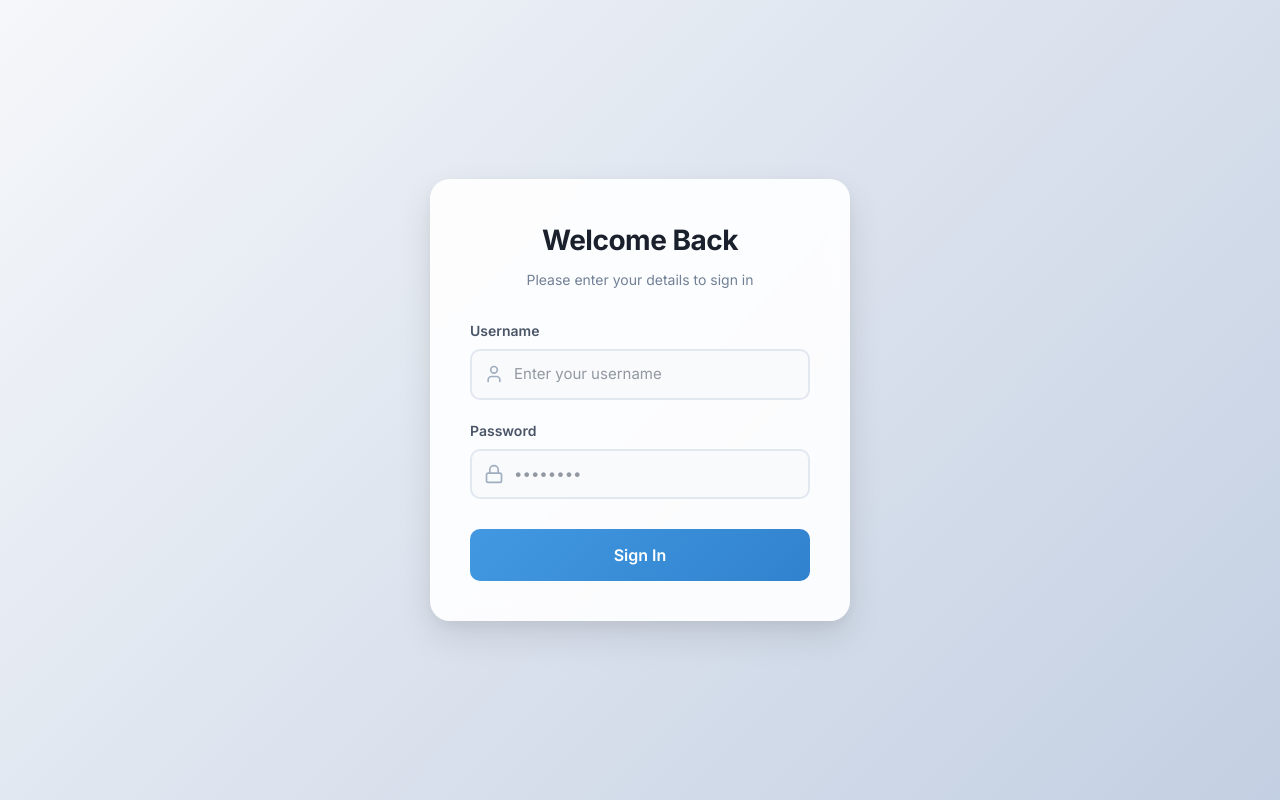
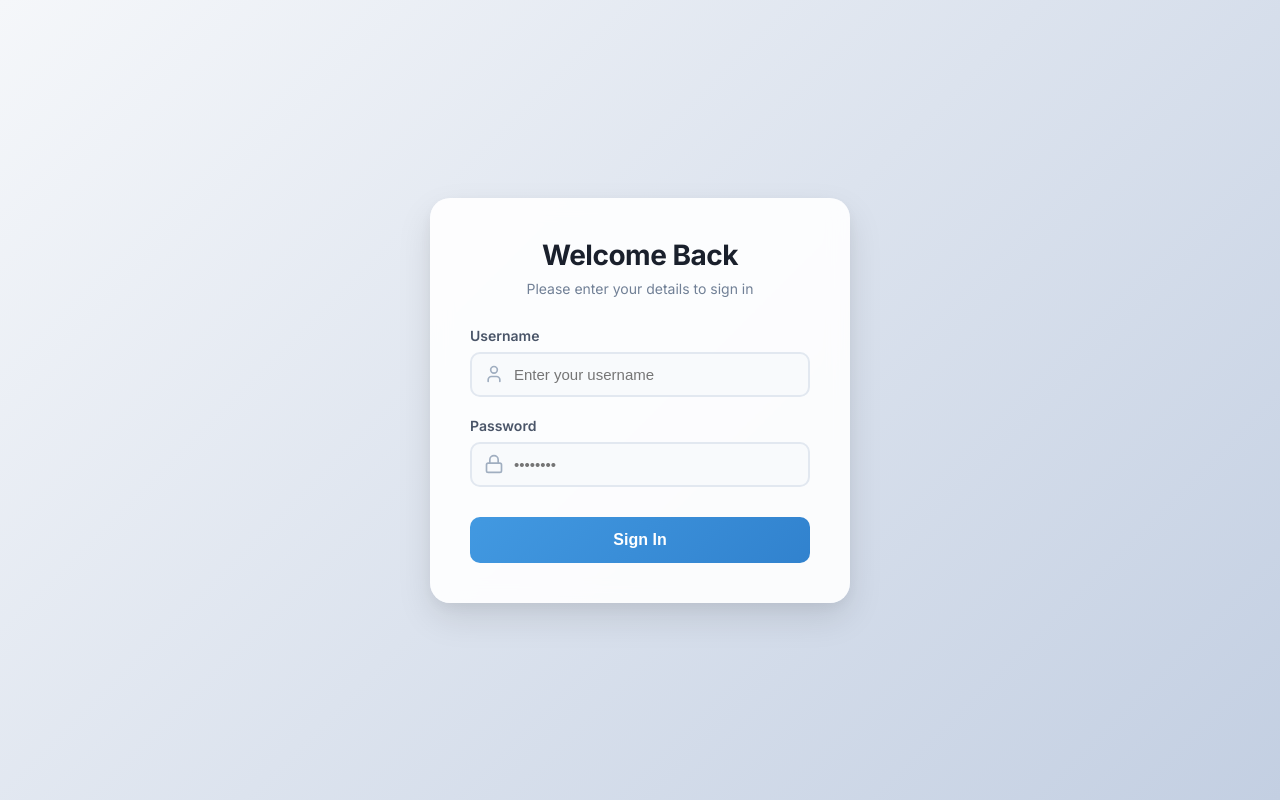
Before and after one commit to Giridharmathavaraj/losrenmukti, a Next.js app: page /login in a window 1280 px wide. Built offline with nearby package versions, Linux system fonts and the light colour scheme.

Commit message:
UI Fix: Integrated Phase 1 global layout and navigation styles into globals.css

```diff
--- a/src/app/globals.css
+++ b/src/app/globals.css
@@ -1,39 +1,129 @@
-@import "tailwindcss";
-
-:root {
-  --background: #ffffff;
-  --foreground: #171717;
-}
-
-@theme inline {
-  --color-background: var(--background);
-  --color-foreground: var(--foreground);
-  --font-sans: var(--font-geist-sans);
-  --font-mono: var(--font-geist-mono);
-}
-
-@media (prefers-color-scheme: dark) {
-  :root {
-    --background: #0a0a0a;
-    --foreground: #ededed;
-  }
-}
-
-body {
-  background: var(--background);
-  color: var(--foreground);
-  font-family: Arial, Helvetica, sans-serif;
-}
-/* Base styles */
+/* Base styles from Phase 1 */
 * {
     box-sizing: border-box;
 }
 
-/*
-  Profile Dropdown Styles
-*/
+html,
+body {
+    margin: 0;
+    padding: 0;
+    width: 100%;
+    height: 100%;
+    background-color: #ebf4f6; /* Phase 1 background color */
+    font-family: -apple-system, BlinkMacSystemFont, 'Segoe UI', 'Roboto', 'Oxygen',
+        'Ubuntu', 'Cantarell', 'Fira Sans', 'Droid Sans', 'Helvetica Neue',
+        sans-serif;
+    -webkit-font-smoothing: antialiased;
+    -moz-osx-font-smoothing: grayscale;
+    color: #1a202c;
+}
+
+/* Global Layout Container from Phase 1 */
+.dashboard-wrapper {
+    min-height: 100%;
+    background-color: #f8f9fa;
+    display: flex;
+    flex-direction: column;
+}
+
+.container {
+    padding: 30px 50px;
+    flex-grow: 1;
+}
+
+/* HEADER - Stays at top (Phase 1) */
+.main-header {
+    background-color: #060554;
+    color: white;
+    display: flex;
+    justify-content: space-between;
+    align-items: center;
+    padding: 0 25px;
+    height: 64px;
+    flex-shrink: 0;
+    position: sticky;
+    top: 0;
+    z-index: 1000;
+}
+
+.header-left,
+.header-right {
+    display: flex;
+    align-items: center;
+    gap: 25px;
+}
+
+.logo-section {
+    display: flex;
+    align-items: center;
+}
+
+.logo-text {
+    font-size: 20px;
+    font-weight: bold;
+    color: white;
+}
+
+.separator {
+    width: 1px;
+    height: 20px;
+    background: rgba(255, 255, 255, 0.3);
+    margin: 0 15px;
+}
+
+.sandbox-text {
+    font-size: 13px;
+    font-weight: 500;
+    color: white;
+}
+
+.nav-menu {
+    display: flex;
+    gap: 20px;
+}
+
+.nav-menu a {
+    color: rgba(255, 255, 255, 0.7);
+    text-decoration: none;
+    font-size: 14px;
+    padding: 22px 0;
+    display: flex;
+    align-items: center;
+    gap: 5px;
+    transition: color 0.2s;
+}
+
+.nav-menu a:hover {
+    color: white;
+}
+
+.nav-menu a.active {
+    color: white;
+    border-bottom: 3px solid white;
+}
+
+.avatar {
+    width: 28px;
+    height: 28px;
+    background: #ccc;
+    border-radius: 50%;
+    display: flex;
+    align-items: center;
+    justify-content: center;
+    color: #333;
+}
+
+/* Profile Dropdown Styles from Phase 1 App.css */
 .user-profile {
     position: relative;
+    display: flex;
+    align-items: center;
+    gap: 10px;
+    background: rgba(255, 255, 255, 0.1);
+    padding: 6px 15px;
+    border-radius: 20px;
+    font-size: 13px;
+    cursor: pointer;
 }
 
 .profile-dropdown-menu {
```
